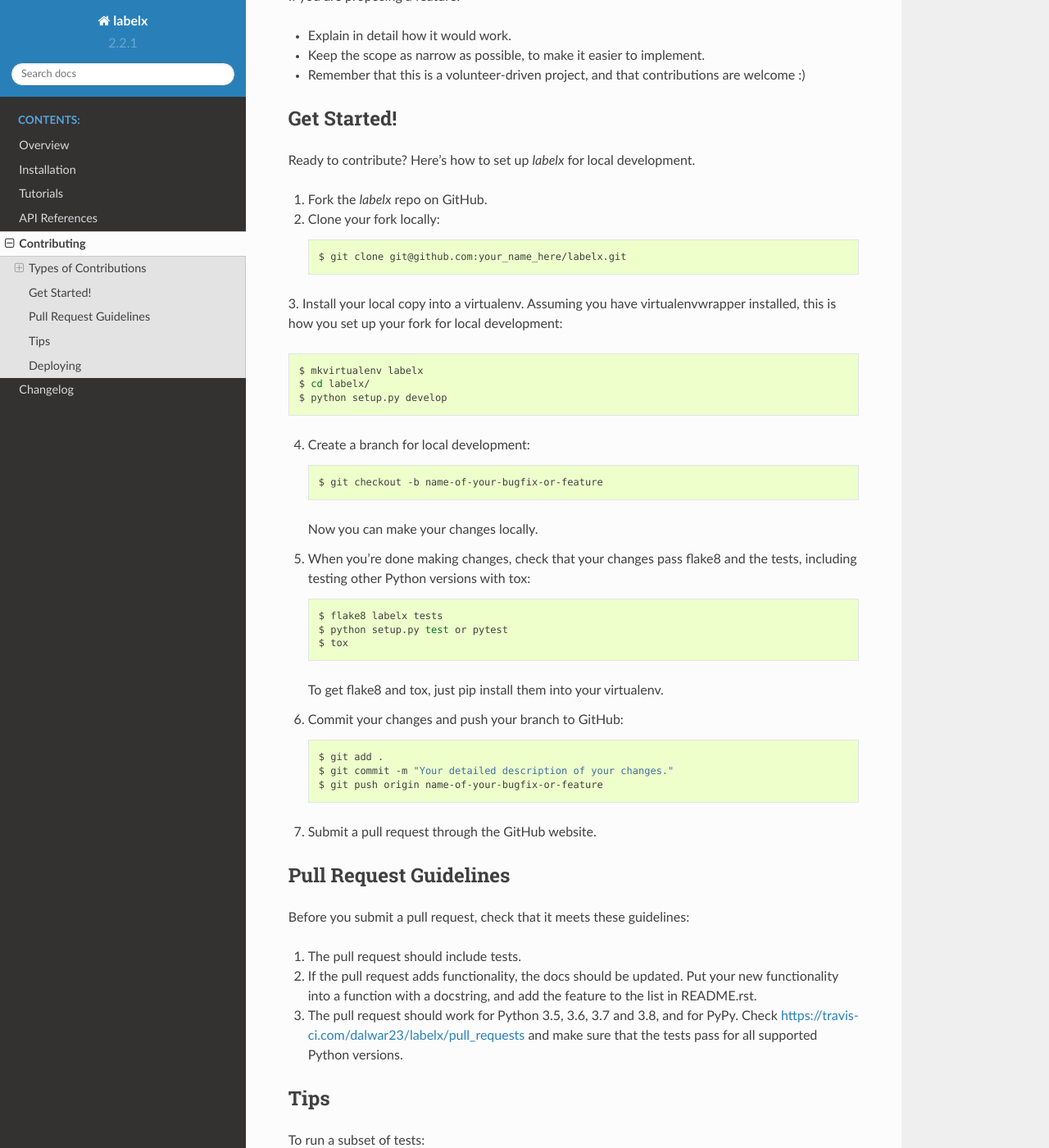
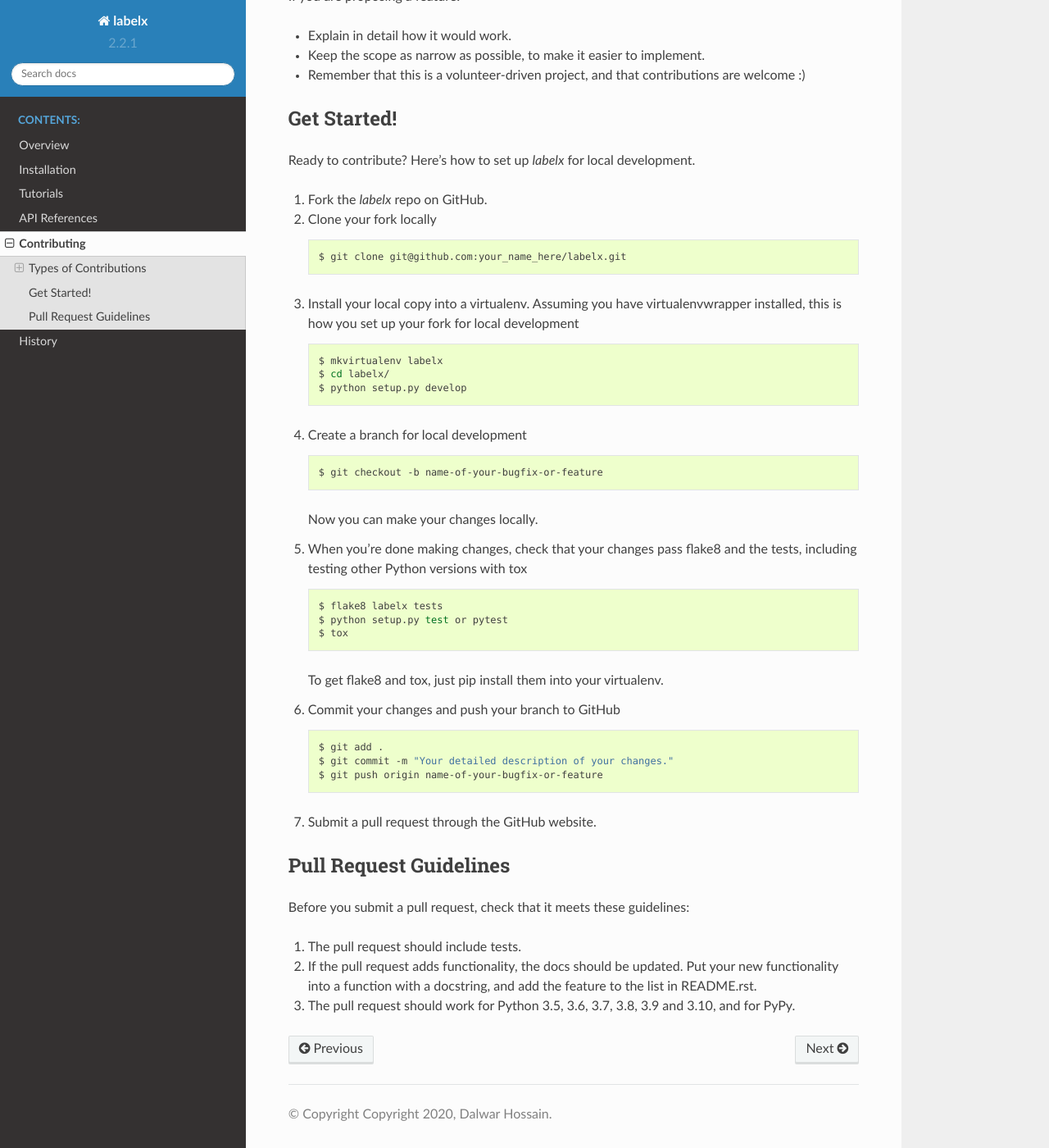
Before and after one commit to devopsforhumans/labelx, a Sphinx documentation site: the page built from docs/source/contributing.rst, in a window 1280 px wide and 1400 px high, scrolled down 1058 px. Shown: the whole window at 82% size. Built offline with Sphinx 7.4.7 and the Read the Docs theme 2.0.0, drawn with Linux system fonts in a browser that asks for light colours; some of the changed text lies outside the part shown.

Commit message:
update docs

```diff
--- a/CONTRIBUTING.rst
+++ b/CONTRIBUTING.rst
@@ -60,37 +60,47 @@
 Ready to contribute? Here's how to set up `labelx` for local development.
 
 1. Fork the `labelx` repo on GitHub.
-2. Clone your fork locally::
+2. Clone your fork locally
 
-    $ git clone git@github.com:your_name_here/labelx.git
+   .. code-block:: shell
+
+      $ git clone git@github.com:your_name_here/labelx.git
 
 3. Install your local copy into a virtualenv. Assuming you have virtualenvwrapper
-installed, this is how you set up your fork for local development::
+   installed, this is how you set up your fork for local development
 
-    $ mkvirtualenv labelx
-    $ cd labelx/
-    $ python setup.py develop
+   .. code-block:: shell
 
-4. Create a branch for local development::
+      $ mkvirtualenv labelx
+      $ cd labelx/
+      $ python setup.py develop
 
-    $ git checkout -b name-of-your-bugfix-or-feature
+4. Create a branch for local development
+
+   .. code-block:: shell
+
+      $ git checkout -b name-of-your-bugfix-or-feature
 
    Now you can make your changes locally.
 
 5. When you're done making changes, check that your changes pass flake8 and the
-   tests, including testing other Python versions with tox::
+   tests, including testing other Python versions with tox
 
-    $ flake8 labelx tests
-    $ python setup.py test or pytest
-    $ tox
+   .. code-block:: shell
+
+      $ flake8 labelx tests
+      $ python setup.py test or pytest
+      $ tox
 
    To get flake8 and tox, just pip install them into your virtualenv.
 
-6. Commit your changes and push your branch to GitHub::
+6. Commit your changes and push your branch to GitHub
 
-    $ git add .
-    $ git commit -m "Your detailed description of your changes."
-    $ git push origin name-of-your-bugfix-or-feature
+   .. code-block:: shell
+
+      $ git add .
+      $ git commit -m "Your detailed description of your changes."
+      $ git push origin name-of-your-bugfix-or-feature
 
 7. Submit a pull request through the GitHub website.
 
@@ -103,27 +113,4 @@
 2. If the pull request adds functionality, the docs should be updated. Put
    your new functionality into a function with a docstring, and add the
    feature to the list in README.rst.
-3. The pull request should work for Python 3.5, 3.6, 3.7 and 3.8, and for PyPy. Check
-   https://travis-ci.com/dalwar23/labelx/pull_requests
-   and make sure that the tests pass for all supported Python versions.
-
-Tips
-----
-
-To run a subset of tests::
-
-
-    $ py.test
-
-Deploying
----------
-
-A reminder for the maintainers on how to deploy.
-Make sure all your changes are committed (including an entry in HISTORY.rst).
-Then run::
-
-$ bump2version patch # possible: major / minor / patch
-$ git push
-$ git push --tags
-
-Travis will then deploy to PyPI if tests pass.
+3. The pull request should work for Python 3.5, 3.6, 3.7, 3.8, 3.9 and 3.10, and for PyPy.
--- a/README.rst
+++ b/README.rst
@@ -24,8 +24,8 @@
 --------
 
 * Show package information
-* Create labels for GitLab projects
-* Create badges for GitLab projects
+* Create labels for GitLab groups/projects
+* Create badges for GitLab groups/projects
 
 Requirements
 ------------
```
Also changed, not shown: HISTORY.rst (+37 -2 lines), docs/source/changelog.rst (+1 -43 lines).
